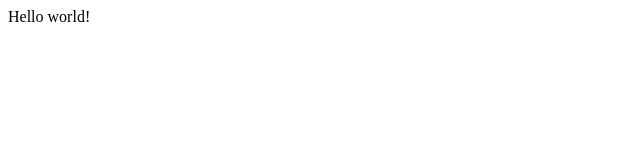
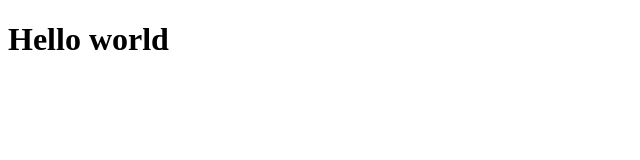
Before and after one commit to nolanfahey/gatsby-blog, a Gatsby site: page / in a window 1280 px wide. Shown: the whole page, without its empty margins (0-640 px from the left). Built offline with nearby package versions, Linux system fonts and the light colour scheme; Gatsby itself is replaced by a stand-in of ours.

Commit message:
Basic Gatsby Setup

```diff
--- /dev/null
+++ b/src/component/common/CustomHeader.js
@@ -0,0 +1,11 @@
+import React from 'react';
+
+const CustomHeader = props => {
+  return (
+    <div>
+      <h1>{props.text}</h1>
+    </div>
+  );
+};
+
+export default CustomHeader;
--- a/src/pages/index.js
+++ b/src/pages/index.js
@@ -1,3 +1,8 @@
 import React from 'react';
+import CustomHeader from '../component/common/CustomHeader';
 
-export default () => <div>Hello world!</div>;
+const App = () => {
+  return <CustomHeader text="Hello world" />;
+};
+
+export default App;
```
Also changed, not shown: src/component/blog/Post.js (added, +11 -0 lines), src/component/common/Page.js (added, +11 -0 lines).
